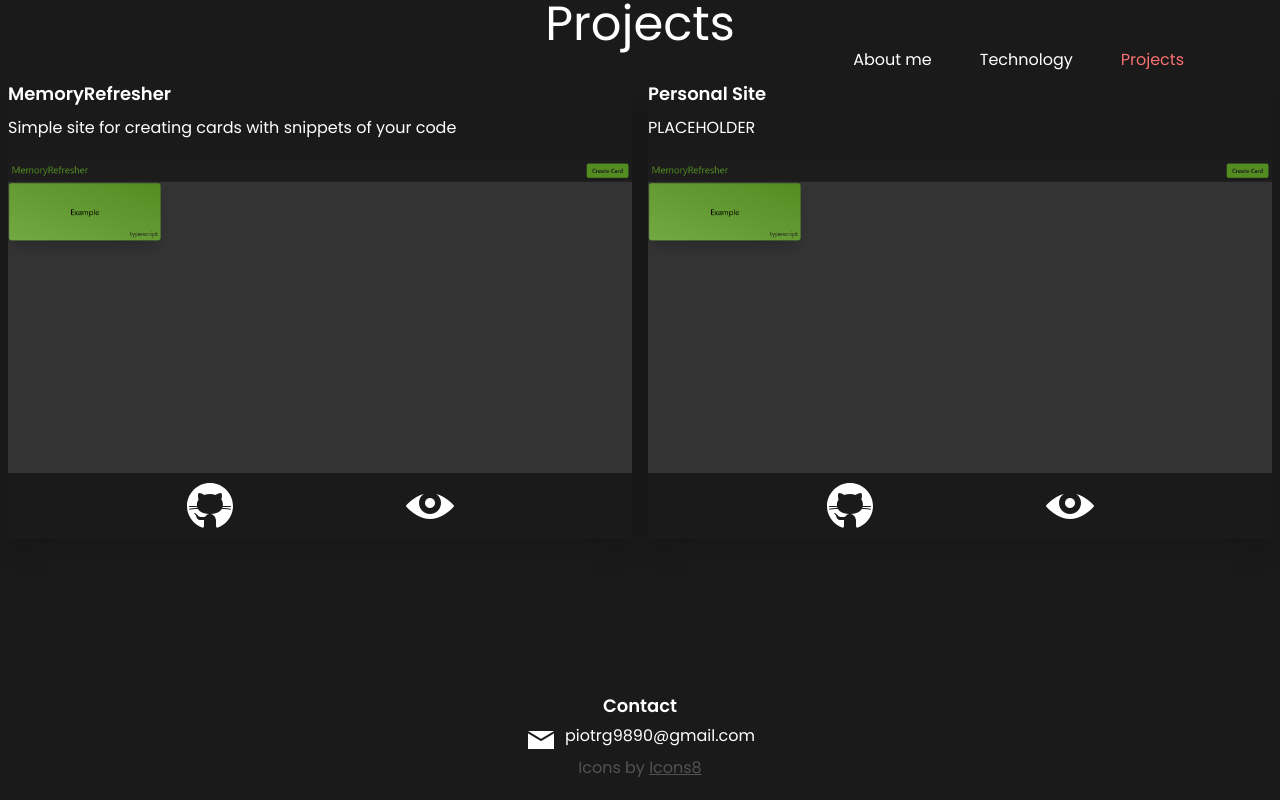
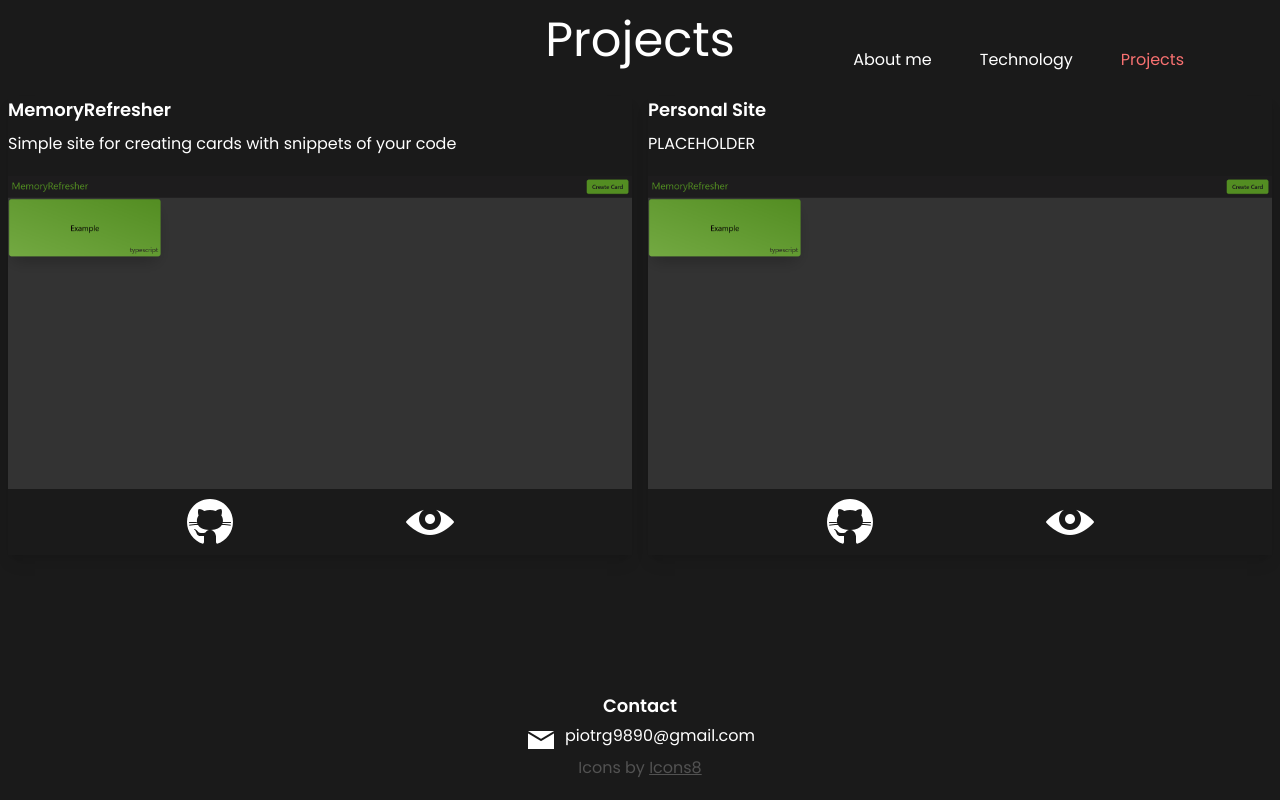
Before and after one commit to Garmah98/Portfolio, a React (Vite) app: page /projects in a window 1280 px wide. Built offline with nearby package versions, Linux system fonts and the light colour scheme.

Commit message:
styled projects page

```diff
--- a/src/components/ProjectCard.tsx
+++ b/src/components/ProjectCard.tsx
@@ -13,10 +13,10 @@ export default function ProjectCard({
     github,
 }: ProjectCardProps) {
     return (
-        <div className="shadow-xl">
+        <div className="shadow-lg">
             <h3 className="mb-2 text-lg font-semibold">{title}</h3>
             <p className="mb-5 w-full">{description}</p>
-            <img className="w-full" src={img} />
+            <img className="w-full" src={img} alt="Screenshot of the project website" />
             <div className="flex justify-evenly p-2">
                 <a href={github} target="_blank">
                     <svg width="50px" height="50px">
--- a/src/routes/Projects.tsx
+++ b/src/routes/Projects.tsx
@@ -3,7 +3,7 @@ import MemoryRefresher from '/MemoryRefresher.png'
 export default function Projects() {
     return (
         <section className="flex flex-col items-center text-white">
-            <h2 className="text-5xl">Projects</h2>
+            <h2 className="text-5xl mt-4">Projects</h2>
             <div className="mt-6 grid grid-cols-2 gap-4 p-2">
                 <ProjectCard
                     title="MemoryRefresher"
```
